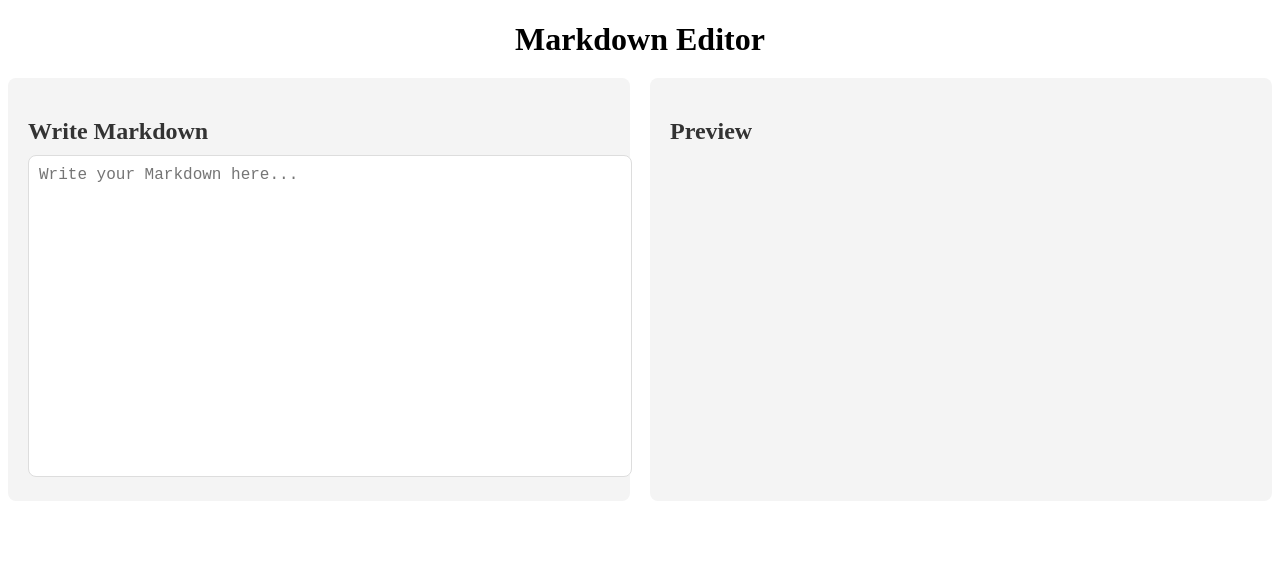
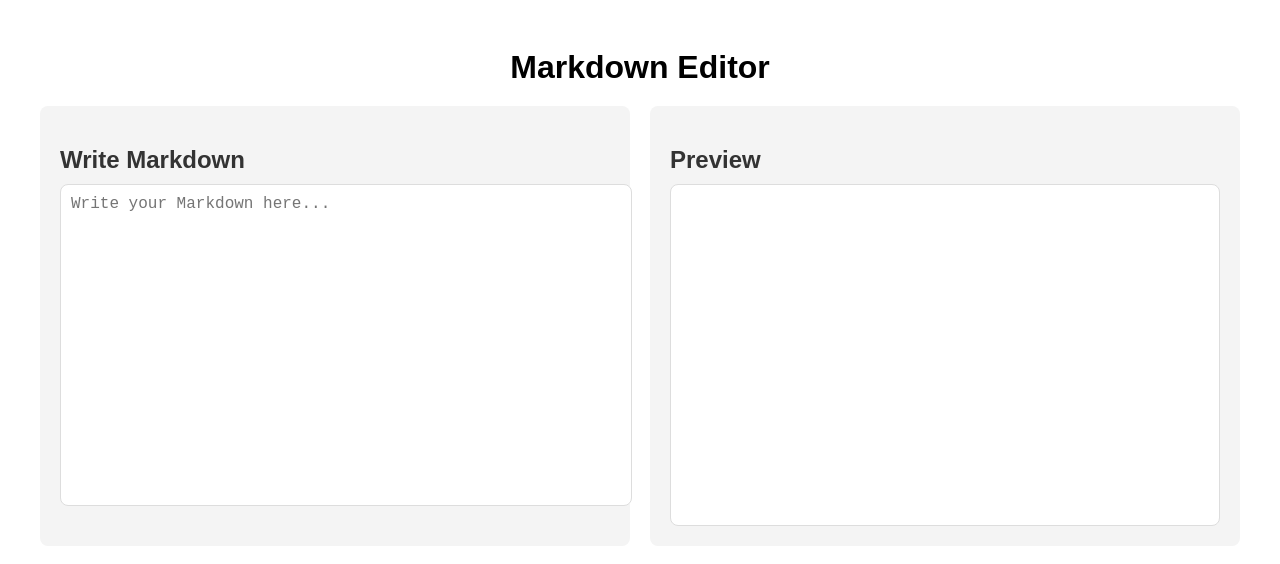
Before and after one commit to acciojob/markdown-Rahil1910, a React app: page / in a window 1280 px wide. Shown: the top 564 px of the page. Built offline with nearby package versions, Linux system fonts and the light colour scheme.

Commit message:
Update App.css

```diff
--- a/src/components/App.css
+++ b/src/components/App.css
@@ -1,5 +1,5 @@
 /* General layout */
-.app-container {
+.app {
   font-family: Arial, sans-serif;
   padding: 20px;
   max-width: 1200px;
@@ -42,7 +42,7 @@ h1 {
 }
 
 /* Preview Container */
-.preview-container {
+.preview {
   background-color: white;
   padding: 20px;
   border-radius: 8px;
```
